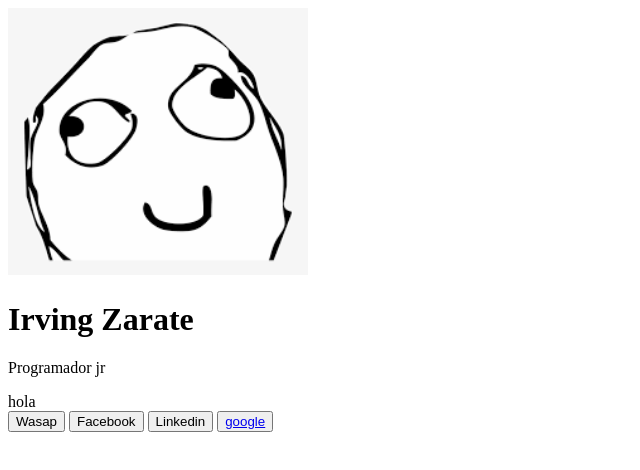
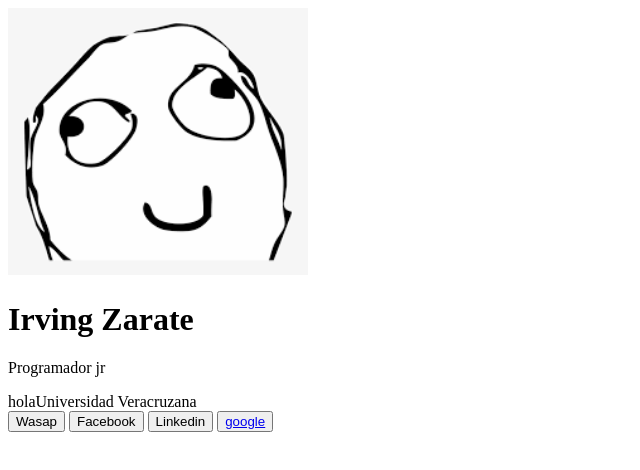
Before and after one commit to IZC17/CardIrving, a plain HTML site: page index.html in a window 1280 px wide. Shown: the whole page, without its empty margins (0-640 px from the left). Drawn offline with Linux system fonts and the light colour scheme.

Commit message:
se agrego la universidad

```diff
--- a/index.html
+++ b/index.html
@@ -18,7 +18,7 @@
     <div>
         <h1>Irving Zarate</h1>
         <p>Programador jr</p>
-        <span>hola</span>
+        <span>hola</span><span>Universidad Veracruzana</span>
     </div>
 
 
```
